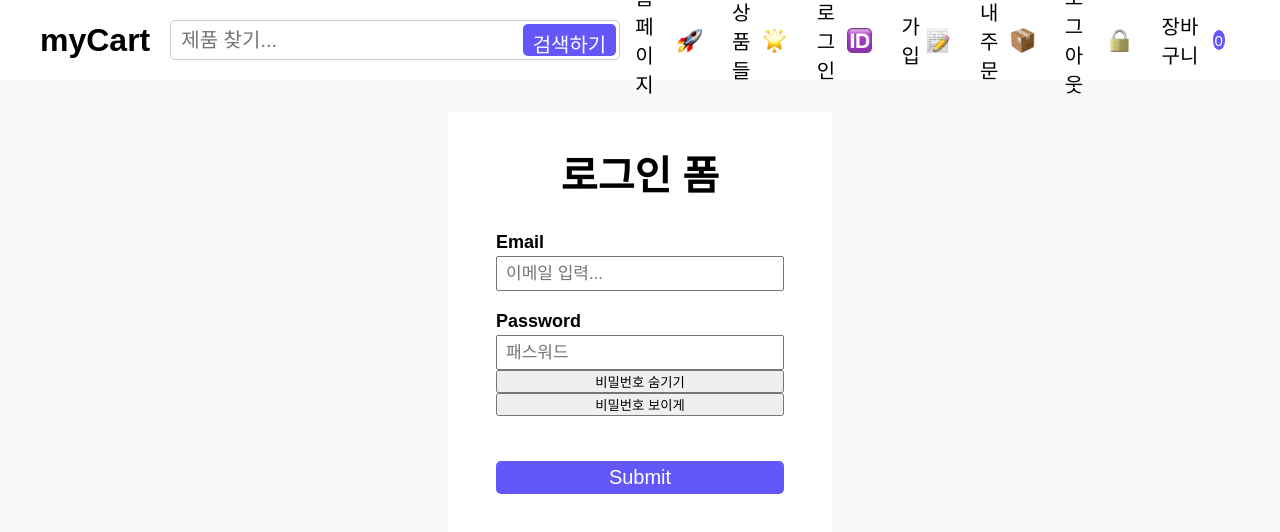
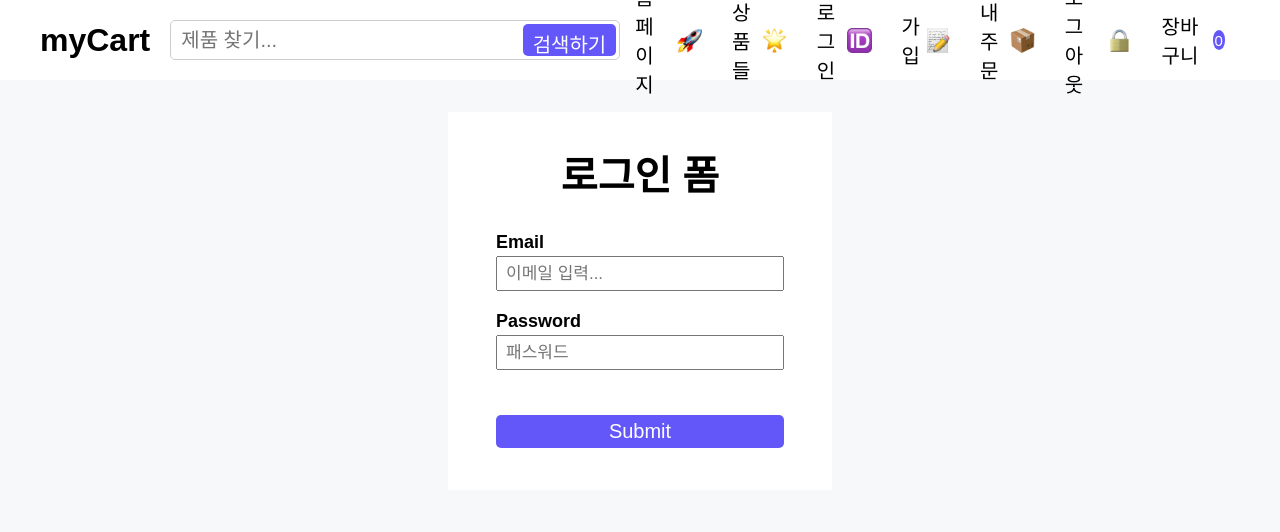
Before and after one commit to jbkim08/myCart2, a React (Vite) app: page / in a window 1280 px wide. Shown: the top 532 px of the page. Built offline with nearby package versions, Linux system fonts and the light colour scheme; a web font is replaced by a local one.

Commit message:
유즈레퍼런스 삭제

```diff
--- a/src/components/Authentication/LoginPage.jsx
+++ b/src/components/Authentication/LoginPage.jsx
@@ -1,8 +1,6 @@
-import { useRef } from "react";
 import "./LoginPage.css";
 
 const LoginPage = () => {
-  const passwordRef = useRef(null);
   return (
     <section className="align_center form_page">
       <form className="authentication_form">
@@ -20,24 +18,11 @@ const LoginPage = () => {
           <div>
             <label htmlFor="password">Password</label>
             <input
-              ref={passwordRef}
               type="password"
               id="password"
               className="form_text_input"
               placeholder="패스워드"
             />
-            <button
-              type="button"
-              onClick={() => (passwordRef.current.type = "password")}
-            >
-              비밀번호 숨기기
-            </button>
-            <button
-              type="button"
-              onClick={() => (passwordRef.current.type = "text")}
-            >
-              비밀번호 보이게
-            </button>
           </div>
 
           <button type="submit" className="search_button form_submit">
```
